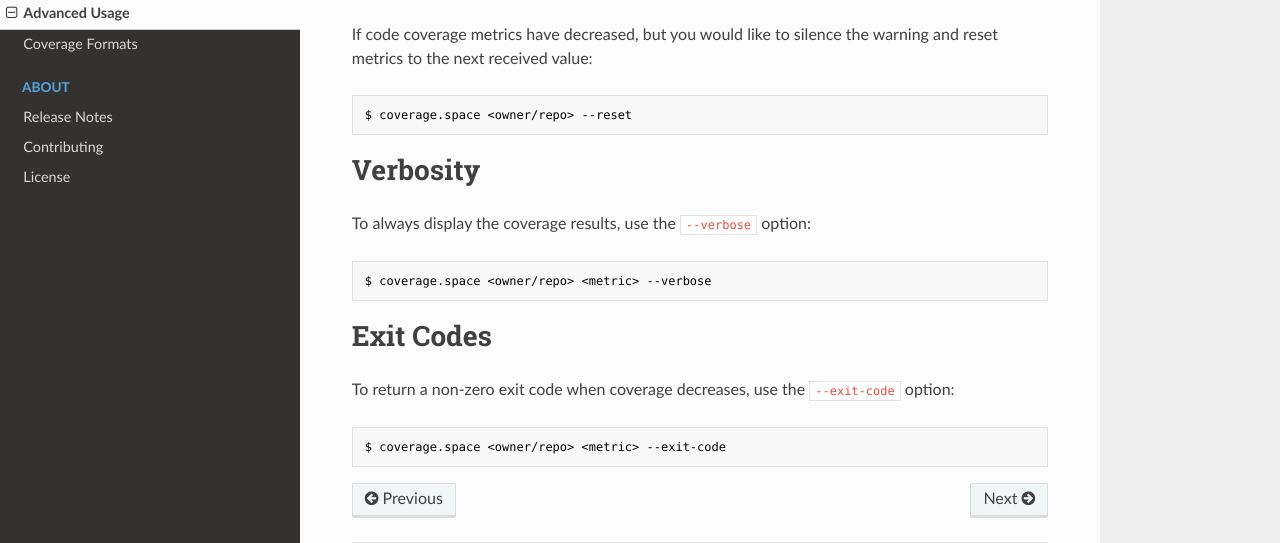
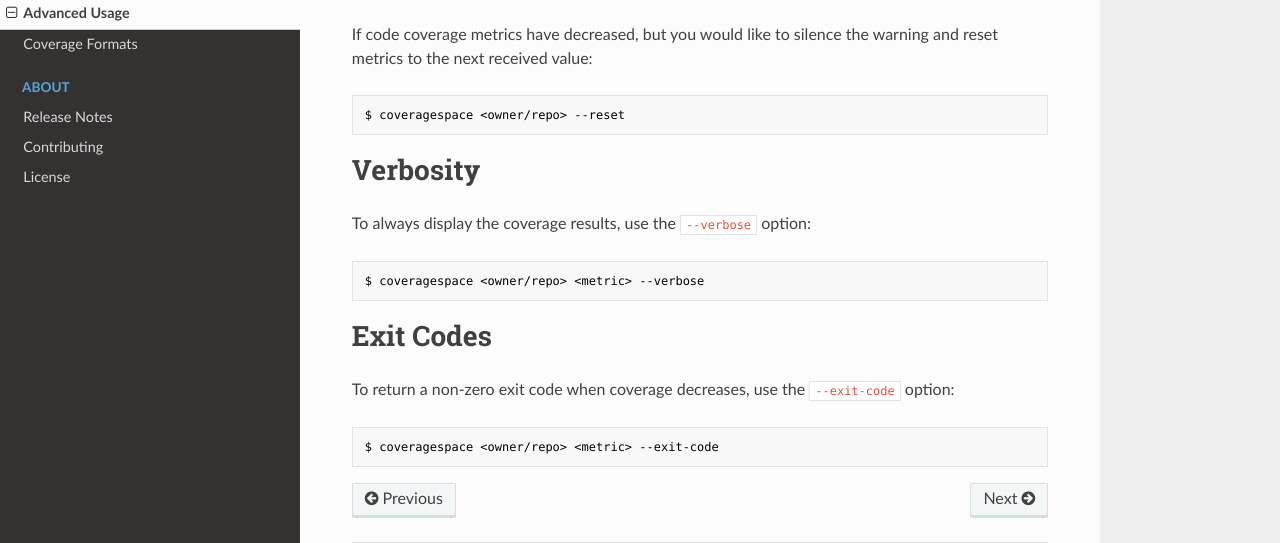
Before and after one commit to jacebrowning/coverage-space-cli, an MkDocs documentation site: the page built from docs/advanced.md, in a window 1280 px wide. Shown: the part 137-680 px from the top of the page. Built offline with MkDocs 1.6.1, drawn with Linux system fonts in a browser that asks for light colours; nearby versions of some CDN libraries; old or Windows-style settings are respelled for this version of MkDocs.

Commit message:
Rename project to "coveragespace"

````diff
--- a/coveragespace/__init__.py
+++ b/coveragespace/__init__.py
@@ -1,13 +1,11 @@
-"""Package for coverage.space CLI."""
-
 from pkg_resources import get_distribution, DistributionNotFound
 
 try:
-    __version__ = get_distribution('coverage-space').version
+    __version__ = get_distribution('coveragespace').version
 except DistributionNotFound:
     __version__ = '(local)'
 
-CLI = 'coverage.space'
+CLI = 'coveragespace'
 API = 'https://api.coverage.space'
 
 VERSION = "{0} v{1}".format(CLI, __version__)
--- a/docs/advanced.md
+++ b/docs/advanced.md
@@ -3,7 +3,7 @@
 If code coverage metrics have decreased, but you would like to silence the warning and reset metrics to the next received value:
 
 ```sh
-$ coverage.space <owner/repo> --reset
+$ coveragespace <owner/repo> --reset
 ```
 
 # Verbosity
@@ -11,7 +11,7 @@ $ coverage.space <owner/repo> --reset
 To always display the coverage results, use the `--verbose` option:
 
 ```sh
-$ coverage.space <owner/repo> <metric> --verbose
+$ coveragespace <owner/repo> <metric> --verbose
 ```
 
 # Exit Codes
@@ -19,5 +19,5 @@ $ coverage.space <owner/repo> <metric> --verbose
 To return a non-zero exit code when coverage decreases, use the `--exit-code` option:
 
 ```sh
-$ coverage.space <owner/repo> <metric> --exit-code
+$ coveragespace <owner/repo> <metric> --exit-code
 ```
--- a/pyproject.toml
+++ b/pyproject.toml
@@ -1,7 +1,7 @@
 [tool.poetry]
 
 name = "coveragespace"
-version = "1.0.1a2"
+version = "2.0.0a1"
 description = "A place to track your code coverage metrics."
 
 license = "MIT"
@@ -88,4 +88,4 @@ pync = { version = "*", platform = "darwin" }
 
 [tool.poetry.scripts]
 
-"coverage.space" = "coveragespace.cli:main"
+"coveragespace" = "coveragespace.cli:main"
````
Also changed, not shown: CHANGELOG.md (+3 -2 lines), README.md (+4 -4 lines), 4 other files.
